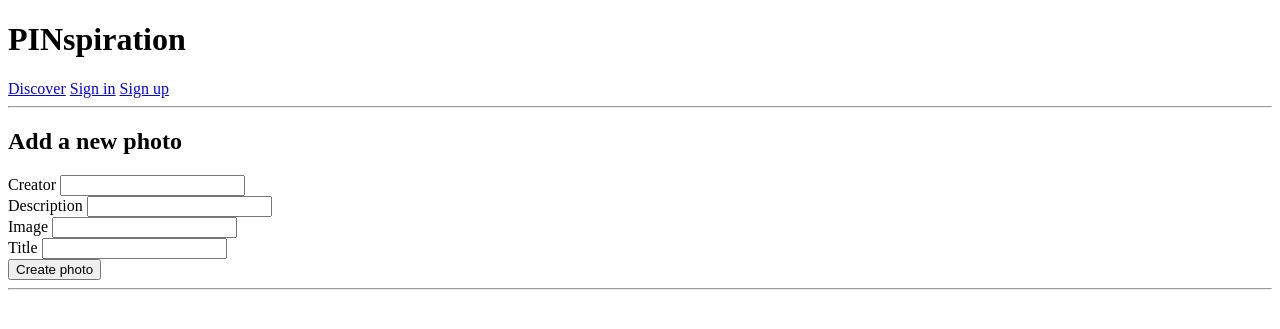
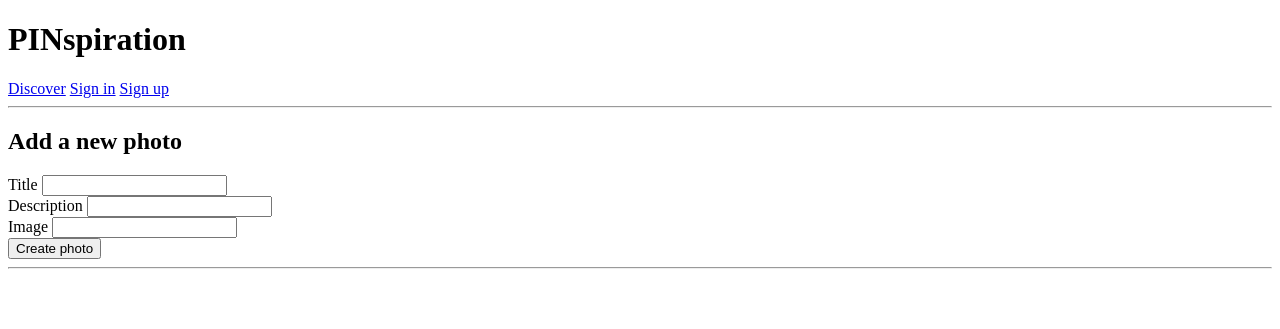
Before and after one commit to pedromossi/pinspiration, a Rails app: page /new_photo in a window 1280 px wide. Shown: the top 329 px of the page. Run offline with Rails 7, Linux system fonts and the light colour scheme; some libraries are stand-ins or nearby versions.

Commit message:
after class

```diff
--- a/app/controllers/photos_controller.rb
+++ b/app/controllers/photos_controller.rb
@@ -19,7 +19,7 @@ class PhotosController < ApplicationController
 
   def create
     the_photo = Photo.new
-    the_photo.creator_id = params.fetch("query_creator_id")
+    the_photo.creator_id = current_user.id
     the_photo.description = params.fetch("query_description")
     the_photo.image = params.fetch("query_image")
     the_photo.title = params.fetch("query_title")
@@ -36,7 +36,7 @@ class PhotosController < ApplicationController
     the_id = params.fetch("path_id")
     the_photo = Photo.where({ :id => the_id }).at(0)
 
-    the_photo.creator_id = params.fetch("query_creator_id")
+    # the_photo.creator_id = params.fetch("query_creator_id")
     the_photo.description = params.fetch("query_description")
     the_photo.image = params.fetch("query_image")
     the_photo.title = params.fetch("query_title")
--- a/app/models/photo.rb
+++ b/app/models/photo.rb
@@ -14,4 +14,5 @@ class Photo < ApplicationRecord
   belongs_to :creator, required: true, class_name: "User", foreign_key: "creator_id"
   has_many  :pins, class_name: "Pin", foreign_key: "photo_id", dependent: :destroy
   has_many  :comments, class_name: "Comment", foreign_key: "photo_id", dependent: :destroy
+  has_many :pinners, through: :pins, source: :pinner
 end
--- a/app/views/photos/index.html.erb
+++ b/app/views/photos/index.html.erb
@@ -29,8 +29,10 @@
         <td>
           <div> <a href="/photos/<%= a_photo.id %>">Show details</a> </div>
 
-          <% if current_user != nil%>
-            <% if a_photo.creator_id != current_user.id %>
+          <% if current_user != nil && a_photo.creator_id != current_user.id%>
+            <% if a_photo.pinners.where({ :id => current_user.id }).count > 0 %>
+              <div> <a href="/delete_pin/<%= current_user.id %>/<%= a_photo.id %>">Unpin photo</a> </div>
+            <% else %>
               <div> <a href="/insert_pin/<%= a_photo.id %>">Pin photo</a> </div>
             <% end %>
           <% end %>
--- a/app/views/photos/new_photo.html.erb
+++ b/app/views/photos/new_photo.html.erb
@@ -5,12 +5,13 @@
     </h2>
 
     <form action="/insert_photo" method="post">
+
       <div>
-        <label for="creator_id_box">
-          Creator
+        <label for="title_box">
+          Title
         </label>
 
-        <input type="text" id="creator_id_box" name="query_creator_id">
+        <input type="text" id="title_box" name="query_title">
       </div>
 
       <div>
@@ -29,14 +30,6 @@
         <input type="text" id="image_box" name="query_image">
       </div>
 
-      <div>
-        <label for="title_box">
-          Title
-        </label>
-
-        <input type="text" id="title_box" name="query_title">
-      </div>
-
       <button>
         Create photo
       </button>
--- a/app/views/photos/user_photos.html.erb
+++ b/app/views/photos/user_photos.html.erb
@@ -1,6 +1,6 @@
 
-<div><img src="<%= current_user.image %>" style="width: 128px;height: 128px;object-fit: cover;border-radius: 128px;" ></div>
-<h2><%= current_user.name %></h2>
+<img src="<%= current_user.image %>" style="width: 128px;height: 128px;object-fit: cover;border-radius: 128px;" >
+<figcaption><h2><%= current_user.name %></h2></figcaption>
 <div>@<%= current_user.username %></div>
 
 <br>
@@ -12,6 +12,7 @@
 </div>
 
 <br>
+<h3>My photos</h3>
 <div>
   <table border="1">
     <tr>
--- a/app/views/pins/index.html.erb
+++ b/app/views/pins/index.html.erb
@@ -13,6 +13,7 @@
 
 <br>
 
+<h3>My pins</h3>
 <div>
   <table border="1">
     <tr>
```
Also changed, not shown: app/views/photos/show.html.erb (+20 -16 lines), db/development.sqlite3.
